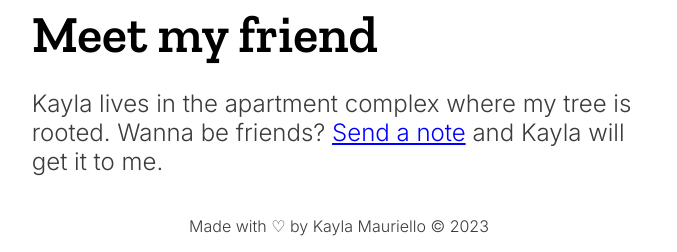
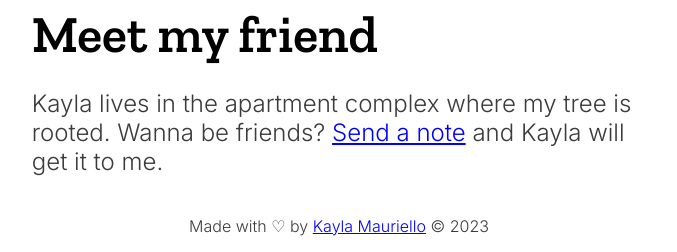
Before and after one commit to kmauriello/rossthemoss-netlify, a plain HTML site: page index.html in a window 1280 px wide. Shown: the part 921-1173 px from the top of the page, without its empty margins (301-978 px from the left). Drawn offline with nearby package versions, Linux system fonts and the light colour scheme.

Commit message:
Linked footer name to kayla.fun

```diff
--- a/index.html
+++ b/index.html
@@ -40,7 +40,7 @@
   <footer class="site-footer">
     <div></div>
     <div>
-    <p>Made with &#9825; by Kayla Mauriello &copy; 2023</p>
+    <p>Made with &#9825; by <a href="https://kayla.fun">Kayla Mauriello</a> &copy; 2023</p>
     </div>
     <div></div>
   </footer>
```
